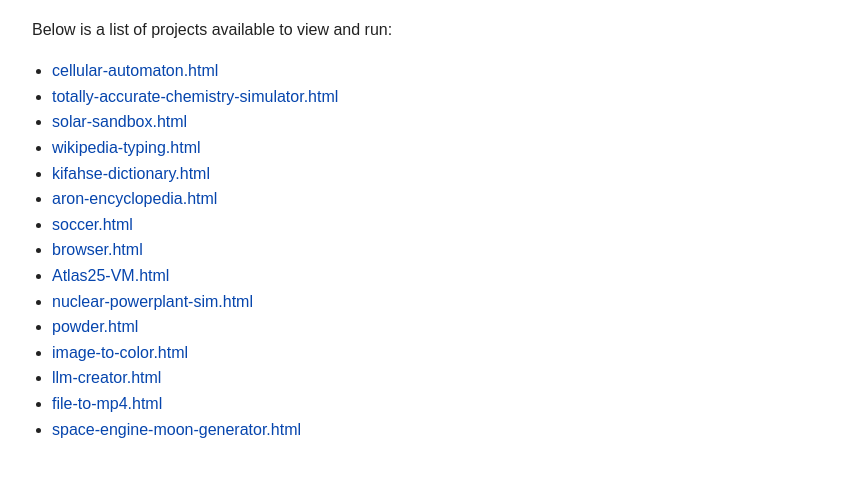
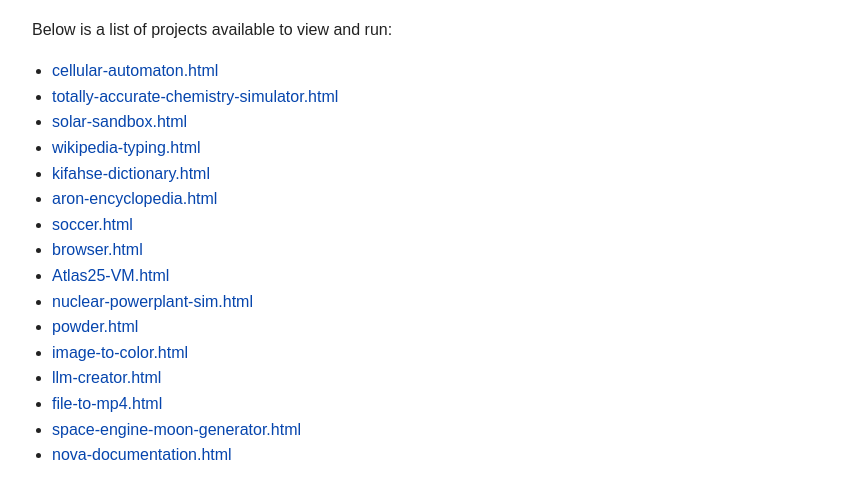
Before and after one commit to Purplegon2/Purplegon-s-Library, a plain HTML site: page index.html in a window 1280 px wide. Shown: the part 105-604 px from the top of the page, without its empty margins (208-1071 px from the left). Drawn offline with Linux system fonts and the light colour scheme.

Commit message:
Update index.html

```diff
--- a/index.html
+++ b/index.html
@@ -51,6 +51,7 @@
         <li><a href="library/language_model.html">llm-creator.html</a></li>
         <li><a href="library/file-to-mp4.html">file-to-mp4.html</a></li>
         <li><a href="library/se-random-moon-generator.html">space-engine-moon-generator.html</a></li>
+        <li><a href="library/nova_documentation.html">nova-documentation.html</a></li>
     </ul>
 
 </body>
```
